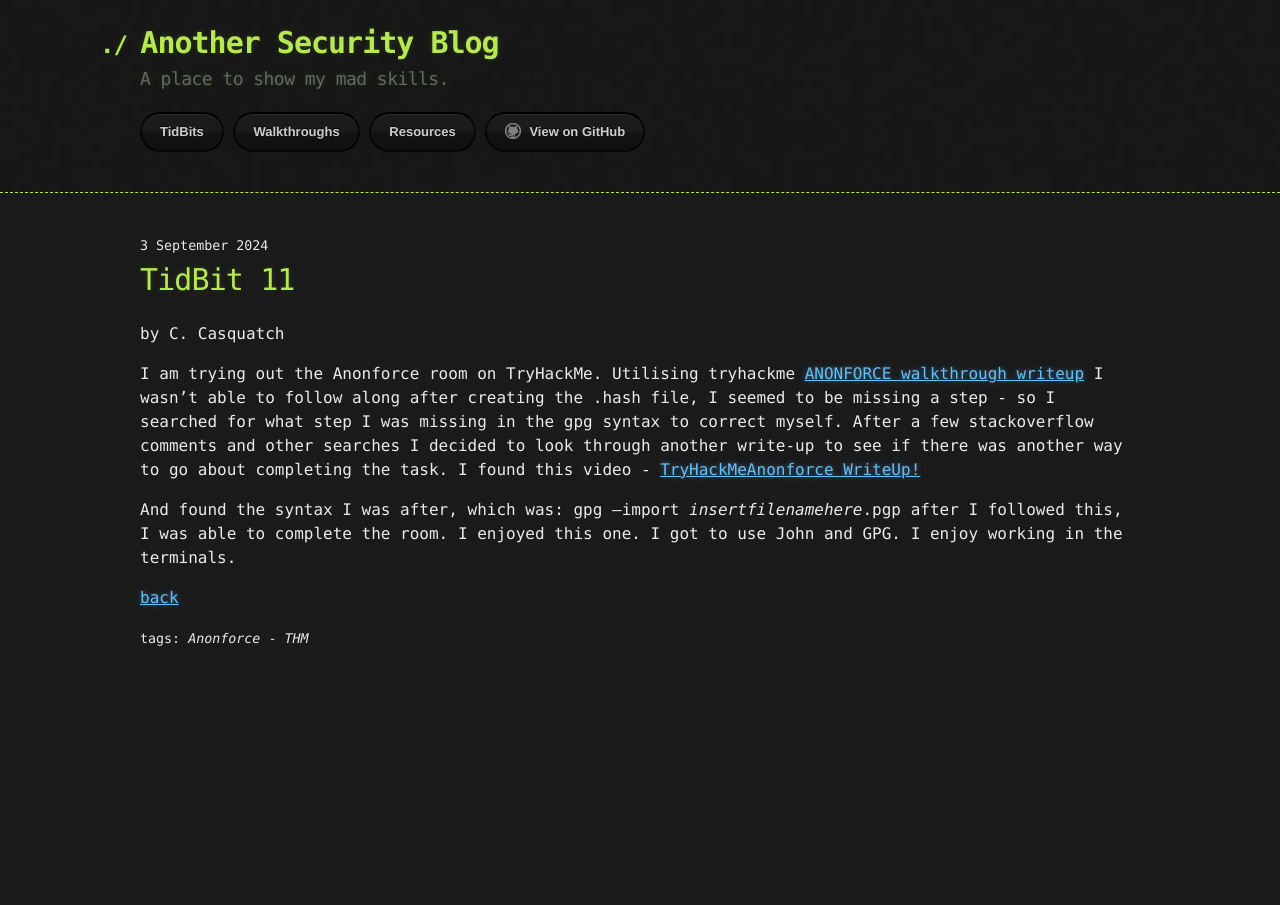
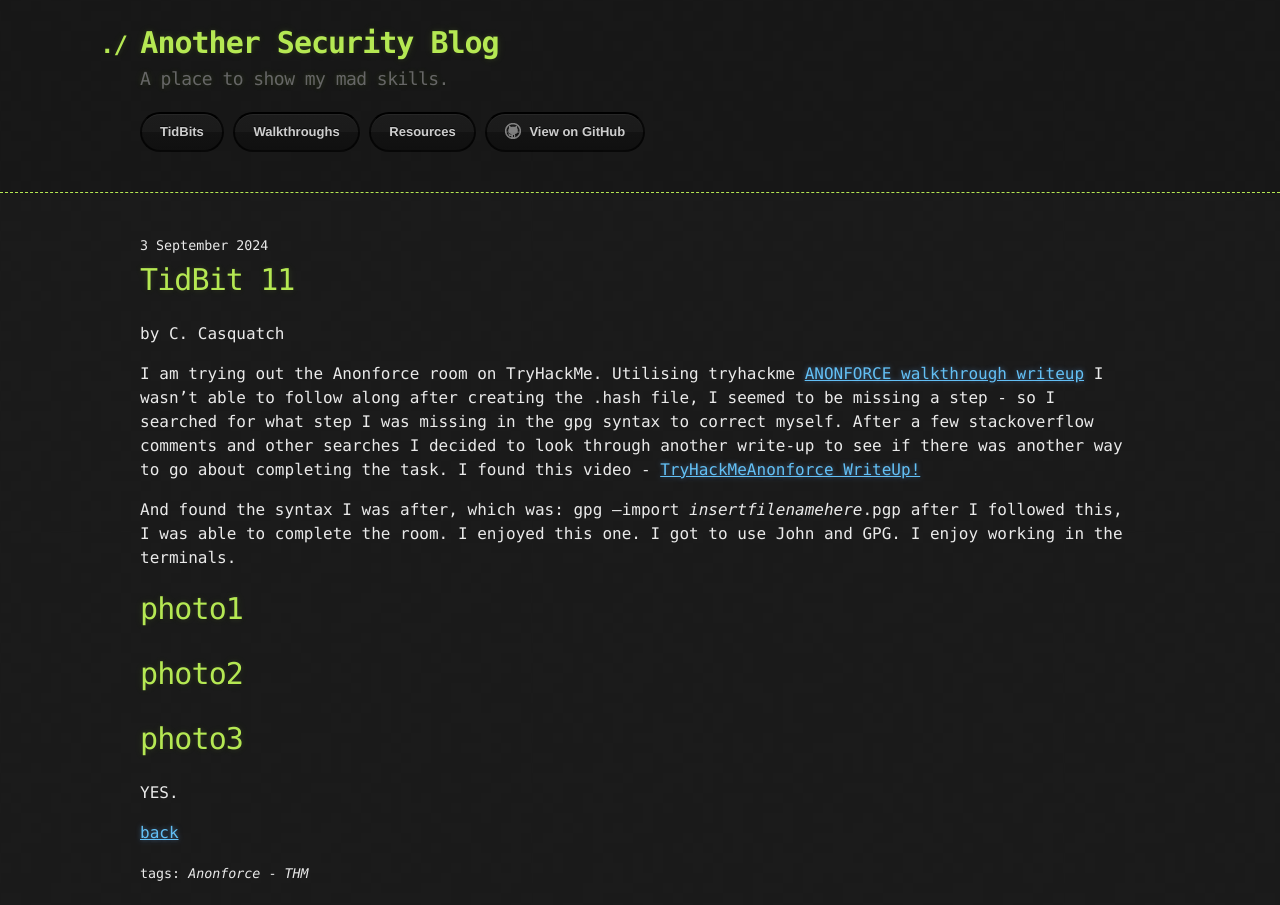
Before and after one commit to CyberCasquatch/cybercasquatch.github.io, a Jekyll site: the page built from _posts/TidBits/2024-09-03-TidBit-11.markdown, in a window 1280 px wide. Built offline with Jekyll 4.4.1, drawn with Linux system fonts in a browser that asks for light colours.

Commit message:
Update 2024-09-03-TidBit-11.markdown

```diff
--- a/_posts/TidBits/2024-09-03-TidBit-11.markdown
+++ b/_posts/TidBits/2024-09-03-TidBit-11.markdown
@@ -16,6 +16,10 @@ I found this video -
 And found the syntax I was after, which was: gpg --import _insertfilenamehere_.pgp
 after I followed this, I was able to complete the room. I enjoyed this one. I got to use John and GPG.
 I enjoy working in the terminals.
+# photo1
+# photo2
+# photo3
 
+YES.
 
 [back](./TidBits-Main.html)
```
